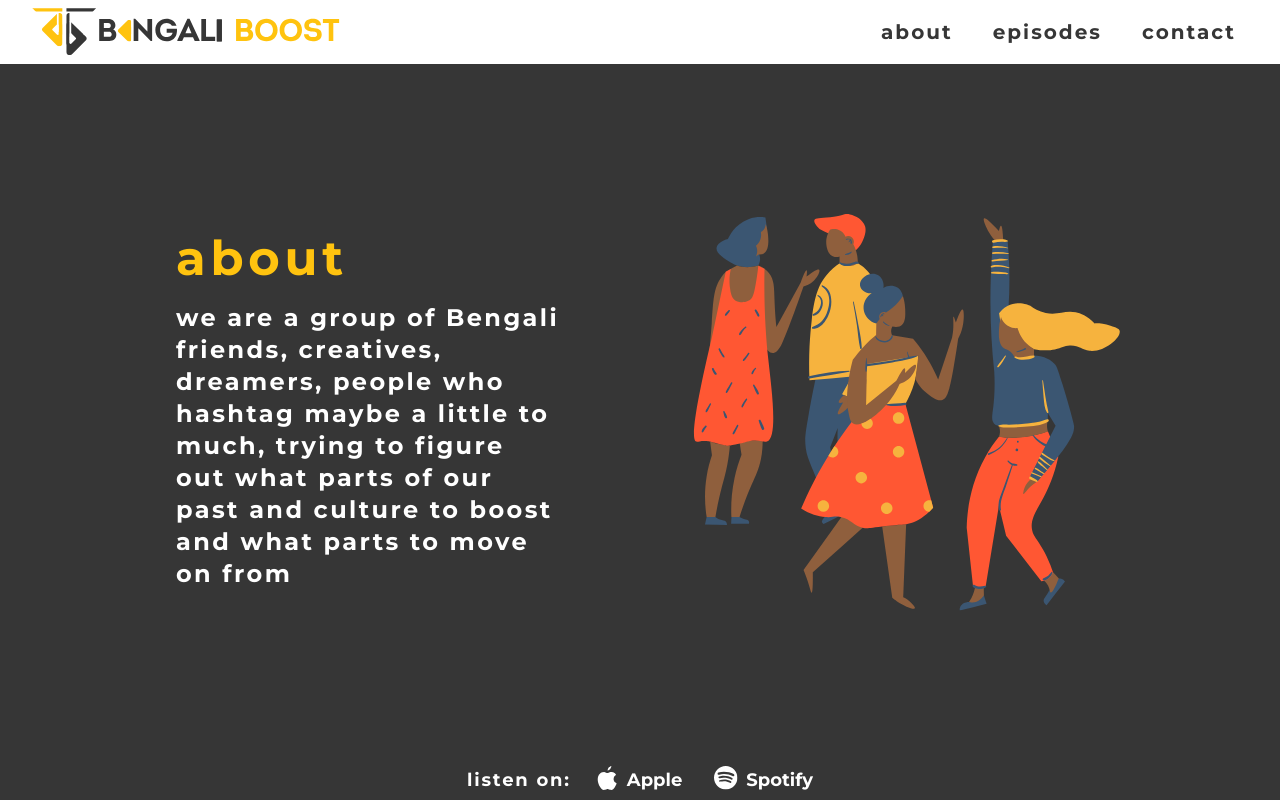
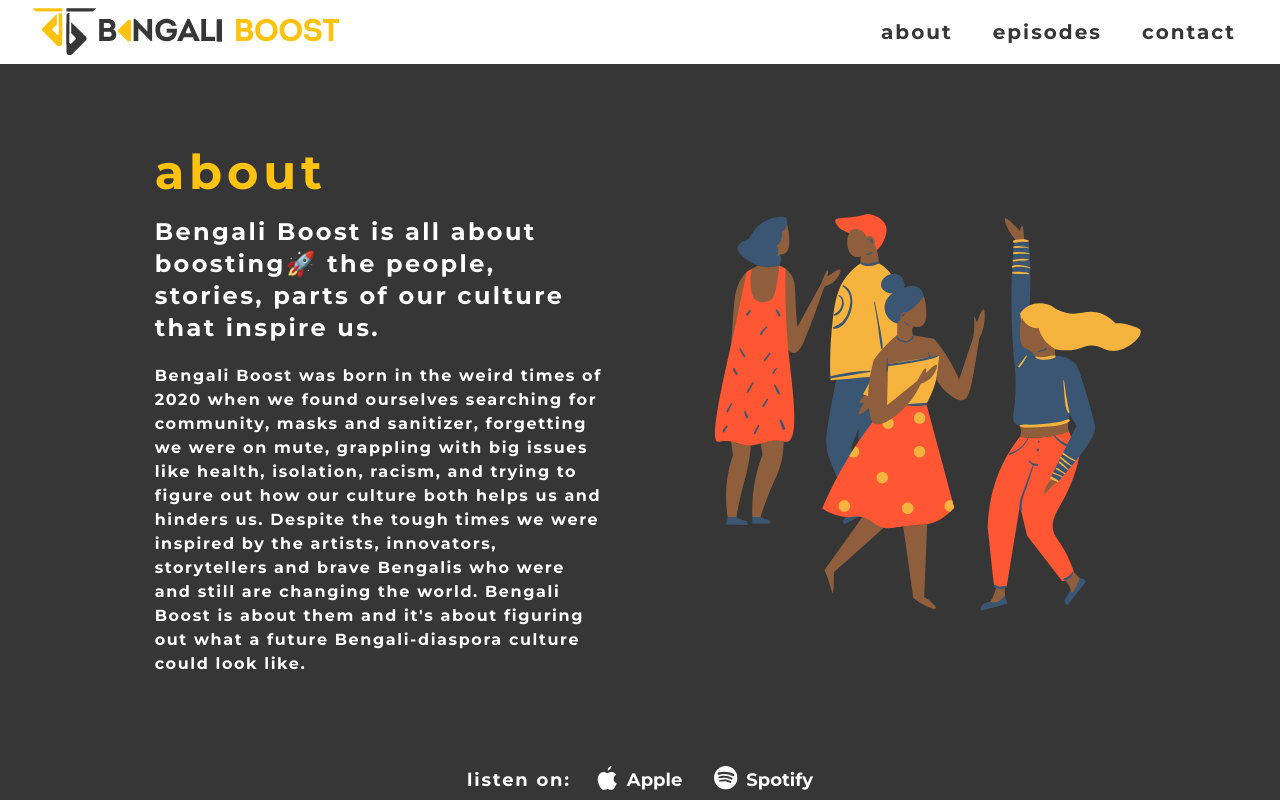
Before and after one commit to maluhoss/bengaliboost, a Next.js app: page /about in a window 1280 px wide. Built offline with nearby package versions, Linux system fonts and the light colour scheme.

Commit message:
App/about - change content to more comprehensive

```diff
--- a/pages/about.js
+++ b/pages/about.js
@@ -12,8 +12,11 @@ export default function About() {
               <h1 className="text-center lg:text-left max-w-sm sm:max-w-md tracking-widest leading-tight text-3xl md:text-4xl lg:text-5xl text-yellow font-bold">
                 about
               </h1>
-              <p className="mx-auto text-center lg:text-left max-w-sm tracking-widest leading-tight text-base md:text-lg lg:text-2xl text-white font-bold">
-              we are a group of Bengali friends, creatives, dreamers, people who hashtag maybe a little to much, trying to figure out what parts of our past and culture to boost and what parts to move on from
+              <p className="mx-auto text-center lg:text-left max-w-md tracking-widest leading-tight text-base md:text-lg lg:text-2xl text-white font-bold">
+                Bengali Boost is all about boosting🚀 the people, stories, parts of our culture that inspire us.
+              </p>
+              <p className="mx-auto text-center lg:text-left max-w-md tracking-widest leading-tight text-xs md:text-sm lg:text-base text-white font-bold">
+                Bengali Boost was born in the weird times of 2020 when we found ourselves searching for community, masks and sanitizer, forgetting we were on mute, grappling with big issues like health, isolation, racism, and trying to figure out how our culture both helps us and hinders us. Despite the tough times we were inspired by the artists, innovators, storytellers and brave Bengalis who were and still are changing the world. Bengali Boost is about them and it's about figuring out what a future Bengali-diaspora culture could look like.
               </p>
             </div>
             <img src="/images/crowd.svg" className="sm:ml-4 m-auto min-w-image-sm sm:min-w-image-lg w-64 h-64 sm:h-2/6 sm:w-2/6" />
```
